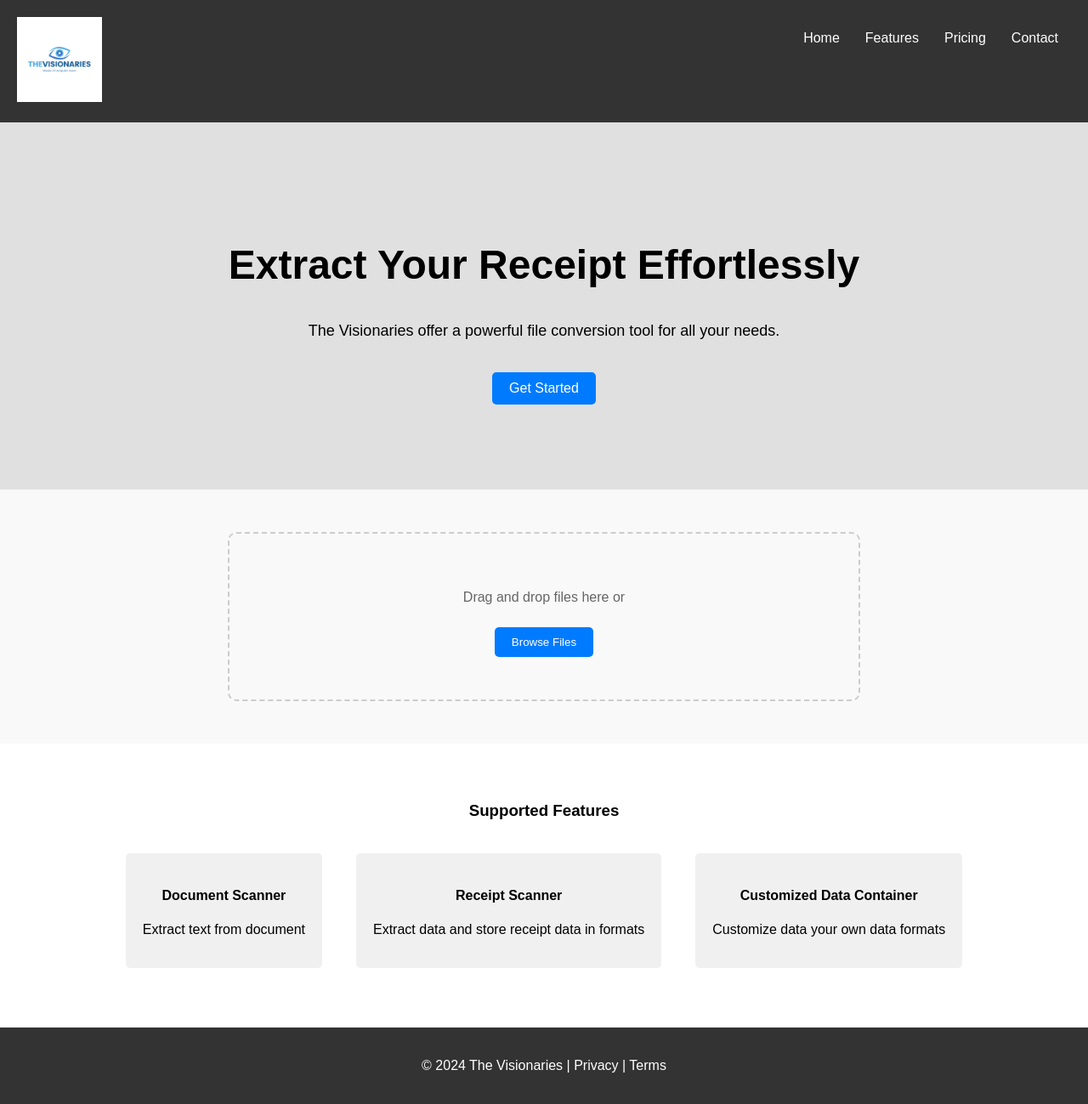
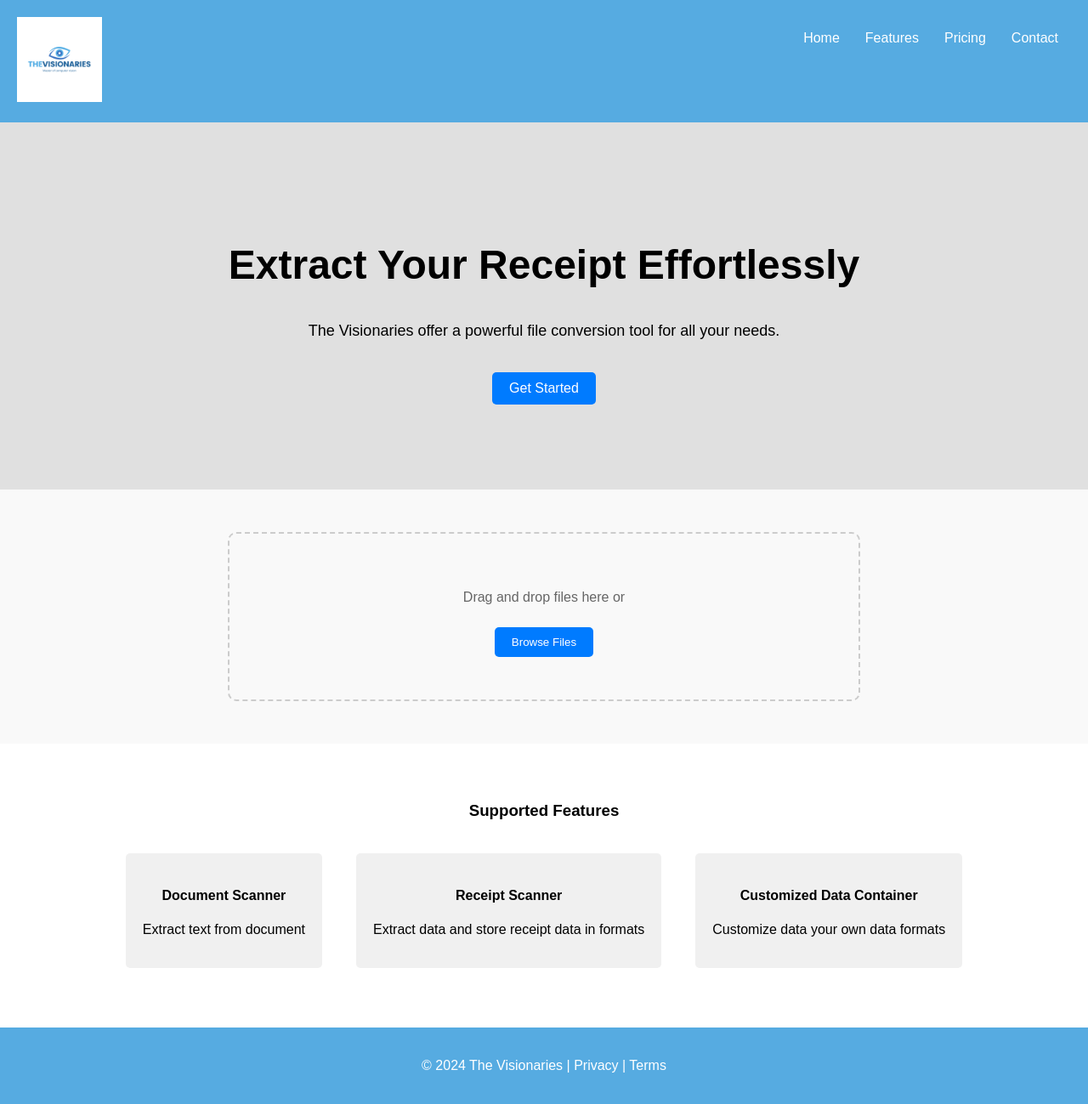
Before and after one commit to Siekpheng/Invoice-Processing-webapp.github.io, a plain HTML site: page index.html in a window 1280 px wide. Shown: the whole page at 85% size. Drawn offline with Linux system fonts and the light colour scheme.

Commit message:
Update styles.css

```diff
--- a/styles.css
+++ b/styles.css
@@ -8,7 +8,7 @@ body {
     display: flex;
     justify-content: space-between;
     padding: 20px;
-    background-color: #333;
+    background-color: #56abe1;
     color: white;
 }
 
@@ -101,7 +101,7 @@ body {
 }
 
 footer {
-    background: #333;
+    background: #56abe1;
     color: white;
     text-align: center;
     padding: 20px 0;
```
